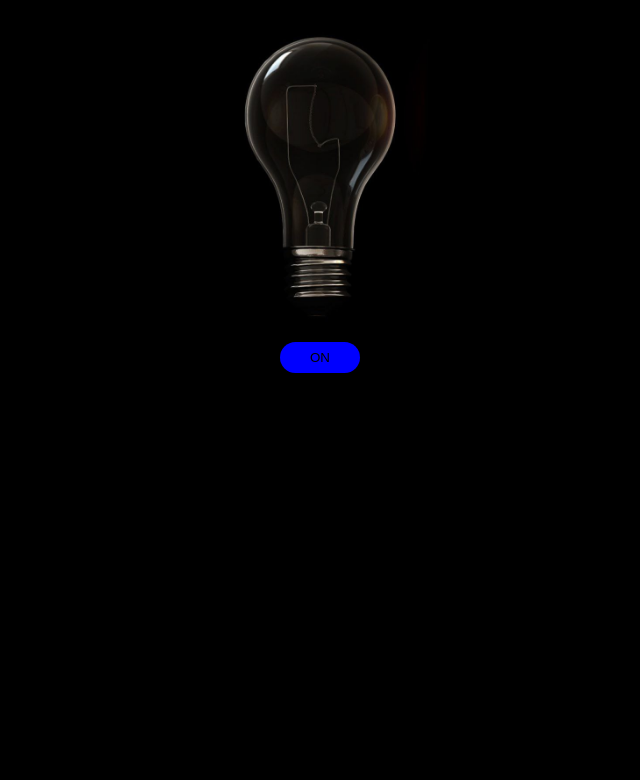
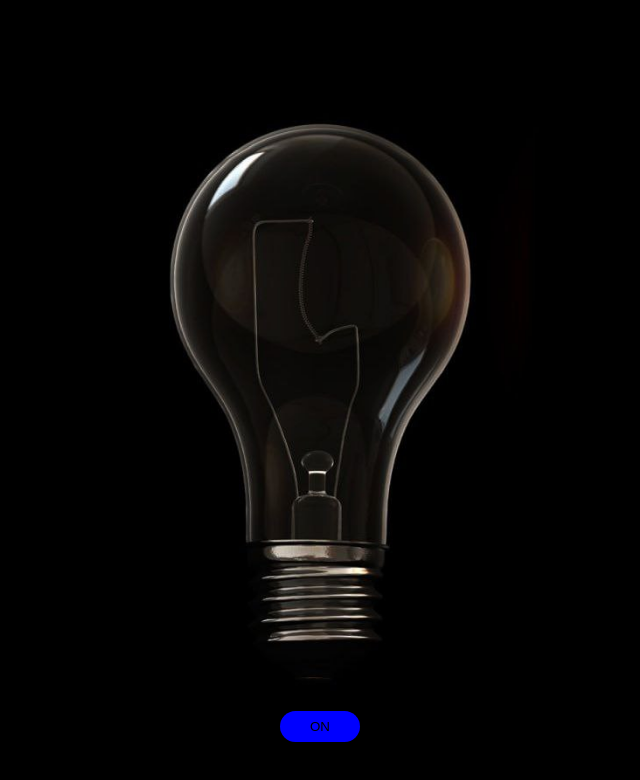
Before and after one commit to Achyut85/Click, a plain HTML site: page index.html in a window 1280 px wide. Shown: the whole page, without its empty margins (320-960 px from the left). Drawn offline with Linux system fonts and the light colour scheme.

Commit message:
Update style.css

```diff
--- a/style.css
+++ b/style.css
@@ -3,10 +3,11 @@
     padding: 0;
 }
 body{
-      background-color: black;
-}
+    background-color: black;
+    }
+
 .container{
-    height: 100%;
+    height: 99vh;
     display: flex;
     background-color: black;
     justify-content: center;
@@ -14,7 +15,6 @@ body{
 }
 .img{
     height: 90%;
-    width: 50%;
     display: flex;
     flex-direction: column;
     justify-content: center;
@@ -23,7 +23,6 @@ body{
 }
 .img>img{
     height: 90%;
-    width:  50%;
 }
 .img>button{
     width:5rem;
```
